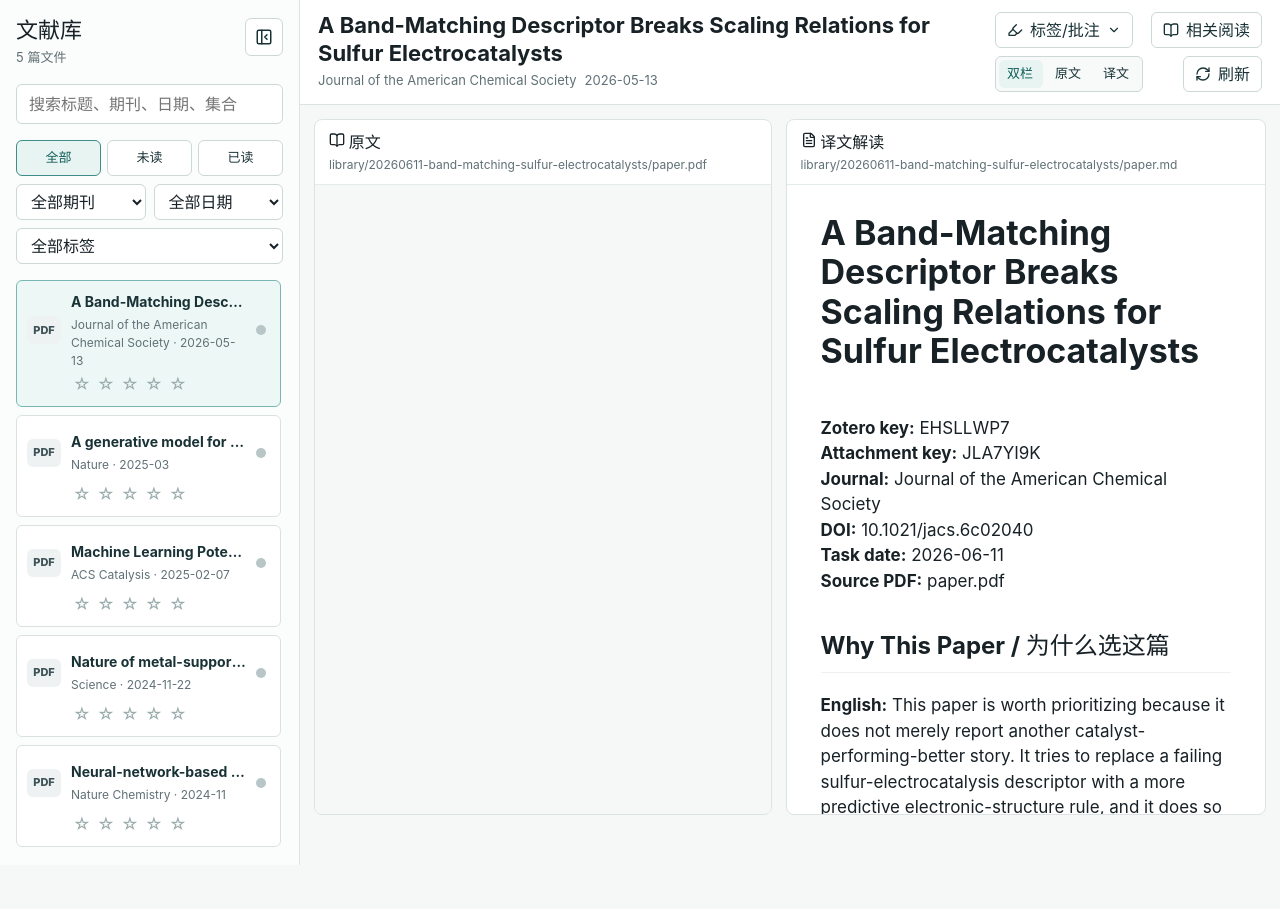
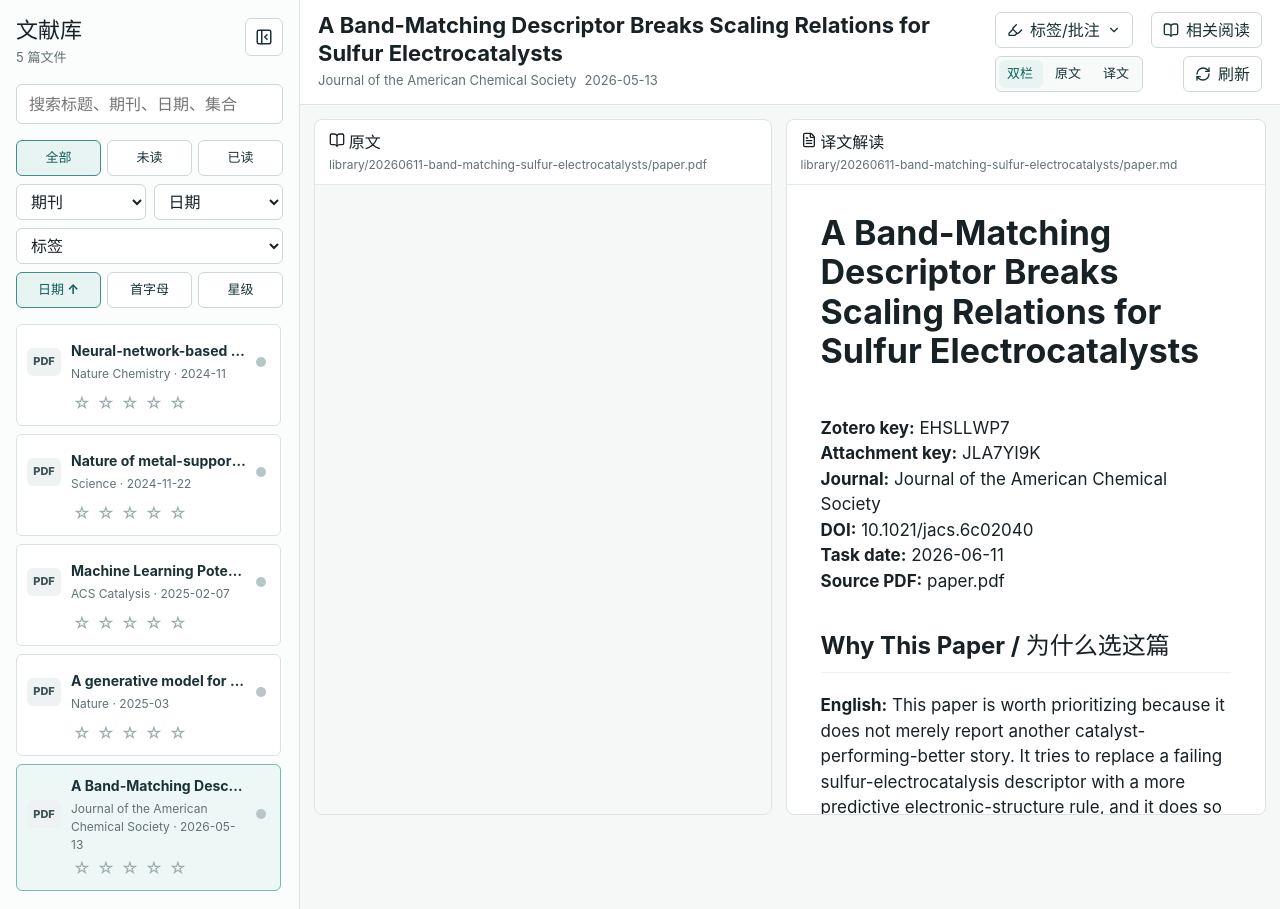
Before and after one commit to lipengchem/paper-reader, a React (Vite) app: page / in a window 1280 px wide. Before the commit the page ends 865 px from the top, so only its background shows below. Built offline with nearby package versions, Linux system fonts and the light colour scheme.

Commit message:
Add library sorting controls

```diff
--- a/src/App.tsx
+++ b/src/App.tsx
@@ -101,6 +101,8 @@ export default function App() {
   const [journalFilter, setJournalFilter] = useState("all");
   const [dateFilter, setDateFilter] = useState("all");
   const [tagFilter, setTagFilter] = useState("all");
+  const [sortKey, setSortKey] = useState<"date" | "title" | "rating">("date");
+  const [sortDirection, setSortDirection] = useState<"asc" | "desc">("asc");
   const [states, setStates] = useState<Record<string, ReaderState>>({});
   const [noteDraft, setNoteDraft] = useState("");
   const [tagDraft, setTagDraft] = useState("");
@@ -157,7 +159,7 @@ export default function App() {
 
   const filtered = useMemo(() => {
     const q = query.trim().toLowerCase();
-    return papers.filter((paper) => {
+    const result = papers.filter((paper) => {
       const local = states[paper.slug] || {};
       const isRead = !!local.read || !!local.rating;
       const searchable = [paper.title, paper.journal, paper.date, ...(paper.collections || [])]
@@ -172,7 +174,25 @@ export default function App() {
       if (readFilter === "unread") return !isRead;
       return true;
     });
-  }, [dateFilter, journalFilter, papers, query, readFilter, states, tagFilter]);
+    return result.sort((a, b) => {
+      const stateA = states[a.slug] || {};
+      const stateB = states[b.slug] || {};
+      let value = 0;
+      if (sortKey === "date") value = a.date.localeCompare(b.date);
+      if (sortKey === "title") value = a.title.localeCompare(b.title);
+      if (sortKey === "rating") value = (stateA.rating || 0) - (stateB.rating || 0);
+      return sortDirection === "asc" ? value : -value;
+    });
+  }, [dateFilter, journalFilter, papers, query, readFilter, sortDirection, sortKey, states, tagFilter]);
+
+  const changeSort = (nextKey: typeof sortKey) => {
+    if (nextKey === sortKey) {
+      setSortDirection((direction) => (direction === "asc" ? "desc" : "asc"));
+    } else {
+      setSortKey(nextKey);
+      setSortDirection("asc");
+    }
+  };
 
   const setRating = (slug: string, rating: number) => {
     const current = states[slug]?.rating || 0;
@@ -255,7 +275,7 @@ export default function App() {
             </div>
             <div className="filter-row">
               <select className="select" value={journalFilter} onChange={(event) => setJournalFilter(event.target.value)}>
-                <option value="all">全部期刊</option>
+                <option value="all">期刊</option>
                 {journals.map((journal) => (
                   <option key={journal} value={journal}>
                     {journal}
@@ -263,7 +283,7 @@ export default function App() {
                 ))}
               </select>
               <select className="select" value={dateFilter} onChange={(event) => setDateFilter(event.target.value)}>
-                <option value="all">全部日期</option>
+                <option value="all">日期</option>
                 {dates.map((date) => (
                   <option key={date} value={date}>
                     {date}
@@ -272,13 +292,29 @@ export default function App() {
               </select>
             </div>
             <select className="select" value={tagFilter} onChange={(event) => setTagFilter(event.target.value)}>
-              <option value="all">全部标签</option>
+              <option value="all">标签</option>
               {tags.map((tag) => (
                 <option key={tag} value={tag}>
                   {tag}
                 </option>
               ))}
             </select>
+            <div className="sort-row" aria-label="排序">
+              {[
+                ["date", "日期"],
+                ["title", "首字母"],
+                ["rating", "星级"],
+              ].map(([key, label]) => (
+                <button
+                  key={key}
+                  className={sortKey === key ? "active" : ""}
+                  onClick={() => changeSort(key as typeof sortKey)}
+                >
+                  {label}
+                  {sortKey === key ? (sortDirection === "asc" ? " ↑" : " ↓") : ""}
+                </button>
+              ))}
+            </div>
           </div>
 
           <div className="paper-list">
--- a/src/style.css
+++ b/src/style.css
@@ -127,18 +127,21 @@ button:disabled {
   padding: 0 10px;
 }
 
-.segmented {
+.segmented,
+.sort-row {
   display: grid;
   grid-template-columns: repeat(3, minmax(0, 1fr));
   gap: 6px;
 }
 
-.segmented button {
+.segmented button,
+.sort-row button {
   padding: 0 6px;
   font-size: 13px;
 }
 
 .segmented button.active,
+.sort-row button.active,
 .toolbar button.active {
   border-color: #3e8d89;
   background: #e7f4f2;
```
